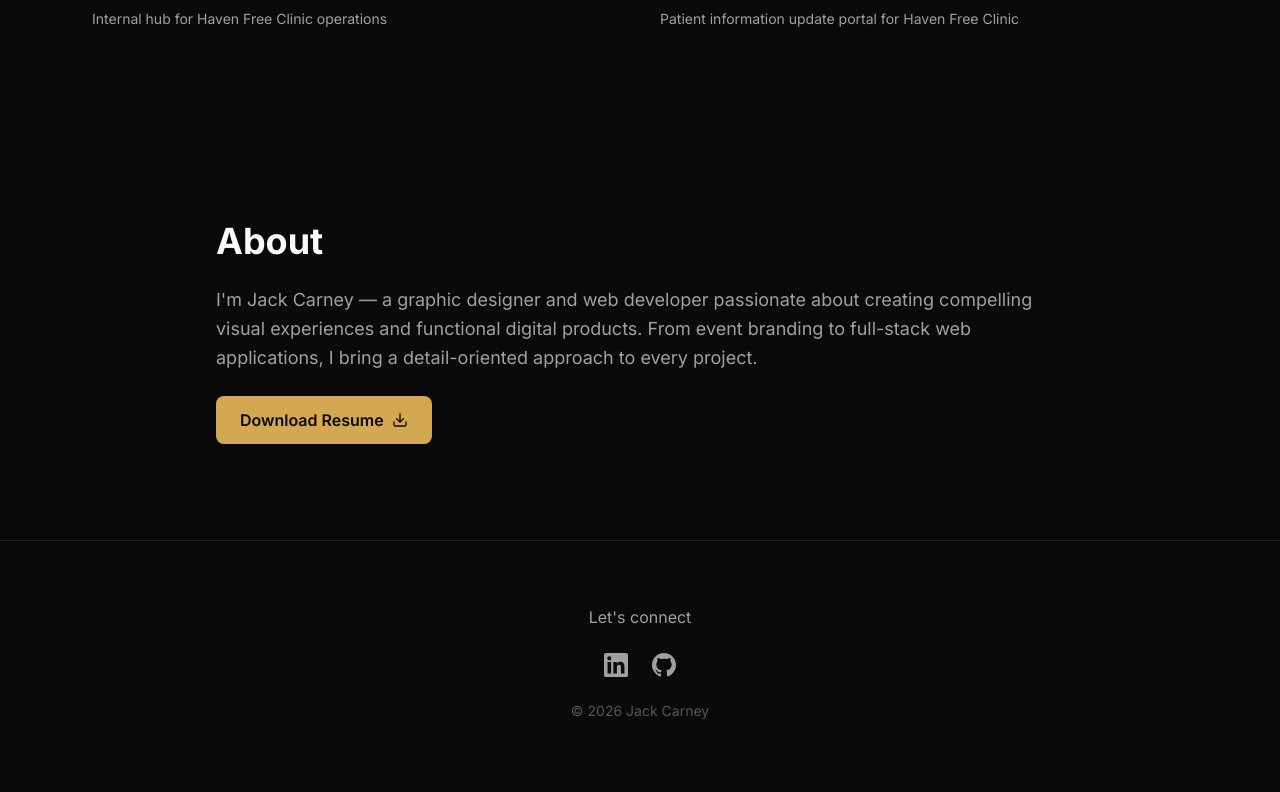
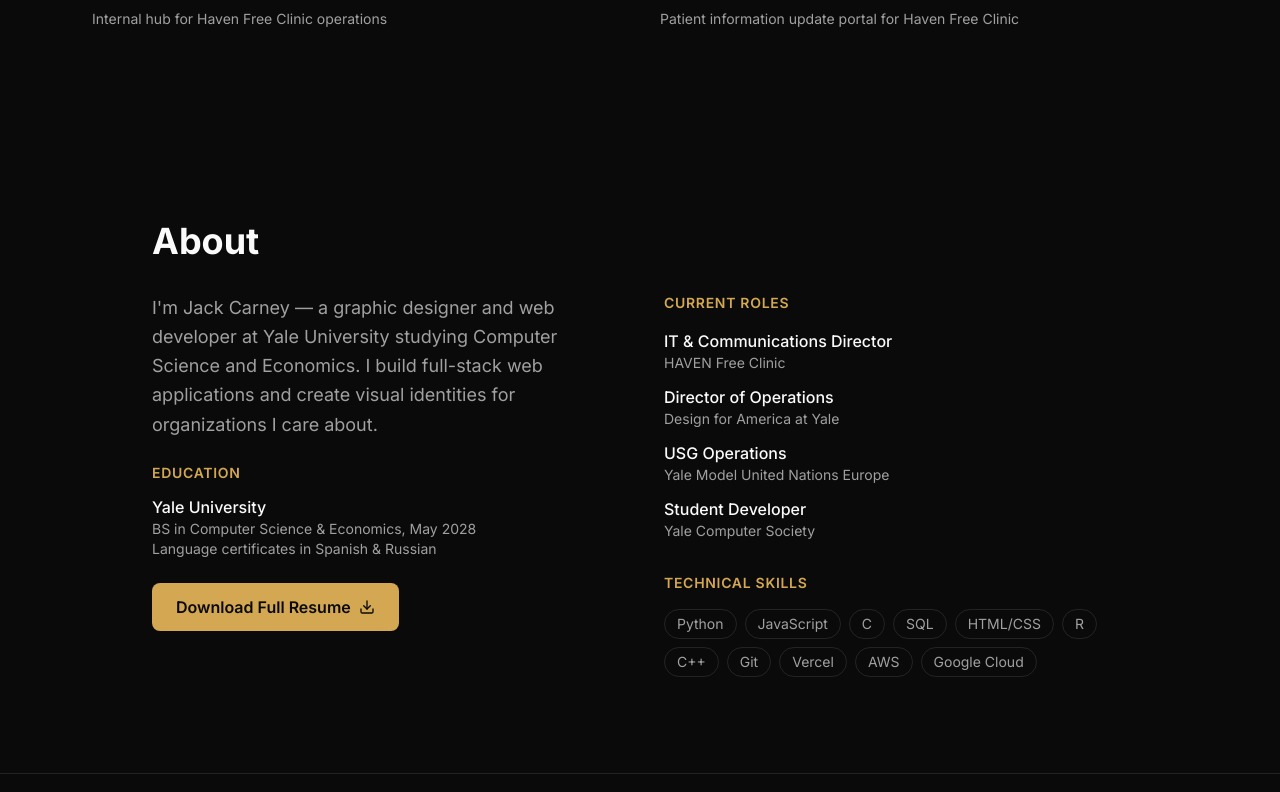
Before and after one commit to jcarney2024/portfolio, a Next.js app: page / in a window 1280 px wide. Shown: the part 5388-6180 px from the top of the page. Built offline with nearby package versions, Linux system fonts and the light colour scheme.

Commit message:
feat: expand about section with education, current roles, and technical skills

```diff
--- a/components/About.tsx
+++ b/components/About.tsx
@@ -2,30 +2,75 @@
 
 import { motion } from "framer-motion";
 
+const experience = [
+  { role: "IT & Communications Director", org: "HAVEN Free Clinic" },
+  { role: "Director of Operations", org: "Design for America at Yale" },
+  { role: "USG Operations", org: "Yale Model United Nations Europe" },
+  { role: "Student Developer", org: "Yale Computer Society" },
+];
+
+const skills = [
+  "Python",
+  "JavaScript",
+  "C",
+  "SQL",
+  "HTML/CSS",
+  "R",
+  "C++",
+  "Git",
+  "Vercel",
+  "AWS",
+  "Google Cloud",
+];
+
 export default function About() {
   return (
-    <section id="about" className="py-24 px-6 max-w-4xl mx-auto">
+    <section id="about" className="py-24 px-6 max-w-5xl mx-auto">
       <motion.div
         initial={{ opacity: 0, y: 30 }}
         whileInView={{ opacity: 1, y: 0 }}
         viewport={{ once: true, margin: "-100px" }}
         transition={{ duration: 0.6 }}
+      >
+        <h2 className="text-4xl font-bold mb-8">About</h2>
+      </motion.div>
+
+      <div className="grid grid-cols-1 md:grid-cols-2 gap-12">
+        {/* Left column - bio */}
+        <motion.div
+          initial={{ opacity: 0, y: 20 }}
+          whileInView={{ opacity: 1, y: 0 }}
+          viewport={{ once: true, margin: "-50px" }}
+          transition={{ duration: 0.5 }}
           className="space-y-6"
         >
-        <h2 className="text-4xl font-bold">About</h2>
           <p className="text-lg text-[#a0a0a0] leading-relaxed">
-          I'm Jack Carney — a graphic designer and web developer passionate
-          about creating compelling visual experiences and functional digital
-          products. From event branding to full-stack web applications, I bring
-          a detail-oriented approach to every project.
+            I&apos;m Jack Carney — a graphic designer and web developer at Yale
+            University studying Computer Science and Economics. I build
+            full-stack web applications and create visual identities for
+            organizations I care about.
           </p>
+
+          <div>
+            <h3 className="text-sm font-semibold uppercase tracking-wider text-[#d4a853] mb-3">
+              Education
+            </h3>
+            <p className="text-[#fafafa] font-medium">Yale University</p>
+            <p className="text-[#a0a0a0] text-sm">
+              BS in Computer Science & Economics, May 2028
+            </p>
+            <p className="text-[#a0a0a0] text-sm">
+              Language certificates in Spanish & Russian
+            </p>
+          </div>
+
           <a
             href="/resume.pdf"
             target="_blank"
             rel="noopener noreferrer"
             className="inline-flex items-center gap-2 px-6 py-3 bg-[#d4a853] text-[#0a0a0a] font-semibold rounded-lg hover:bg-[#e0b960] transition-colors"
           >
-          Download Resume
+            Download Full Resume
             <svg
               xmlns="http://www.w3.org/2000/svg"
               width="16"
@@ -43,6 +88,46 @@
             </svg>
           </a>
         </motion.div>
+
+        {/* Right column - experience & skills */}
+        <motion.div
+          initial={{ opacity: 0, y: 20 }}
+          whileInView={{ opacity: 1, y: 0 }}
+          viewport={{ once: true, margin: "-50px" }}
+          transition={{ duration: 0.5, delay: 0.1 }}
+          className="space-y-8"
+        >
+          <div>
+            <h3 className="text-sm font-semibold uppercase tracking-wider text-[#d4a853] mb-4">
+              Current Roles
+            </h3>
+            <div className="space-y-3">
+              {experience.map((item) => (
+                <div key={item.role}>
+                  <p className="text-[#fafafa] font-medium">{item.role}</p>
+                  <p className="text-[#a0a0a0] text-sm">{item.org}</p>
+                </div>
+              ))}
+            </div>
+          </div>
+
+          <div>
+            <h3 className="text-sm font-semibold uppercase tracking-wider text-[#d4a853] mb-4">
+              Technical Skills
+            </h3>
+            <div className="flex flex-wrap gap-2">
+              {skills.map((skill) => (
+                <span
+                  key={skill}
+                  className="px-3 py-1 text-sm rounded-full border border-white/10 text-[#a0a0a0]"
+                >
+                  {skill}
+                </span>
+              ))}
+            </div>
+          </div>
+        </motion.div>
+      </div>
     </section>
   );
 }
```
Lines whose indentation alone changed are shown as unchanged.
